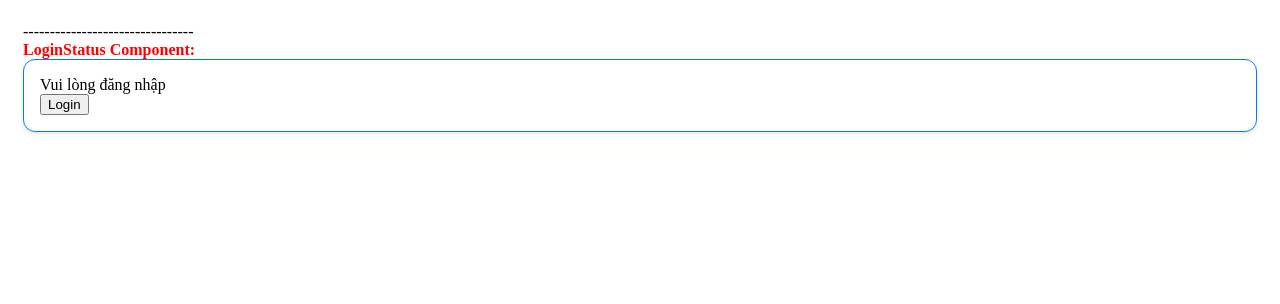
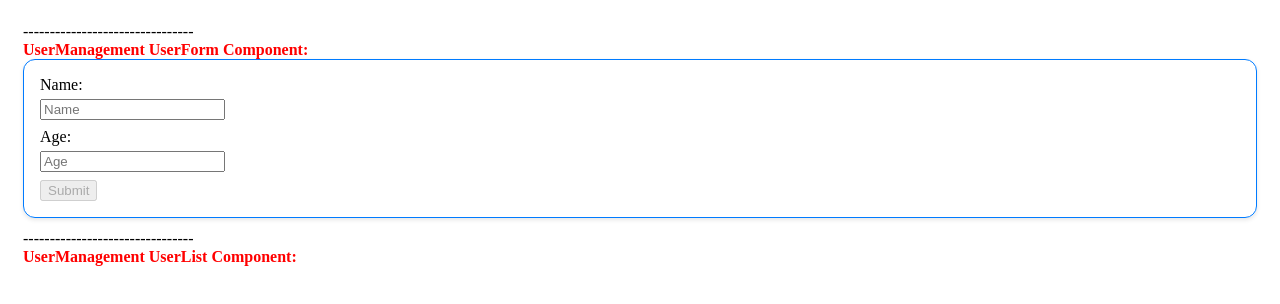
Before and after one commit to pmnhat95/react-study, a React (Vite) app: page / in a window 1280 px wide. Shown: the top 304 px of the page. Built offline with nearby package versions, Linux system fonts and the light colour scheme.

Commit message:
Bai 2: Login status + User form

```diff
--- a/src/App.tsx
+++ b/src/App.tsx
@@ -1,13 +1,19 @@
 // import { HelloUser } from './components/HelloUser';
 // import { UserCard } from './components/UserCard';
-// import { UserList } from './components/UserList';
 // import { Counter } from './components/Counter/Counter';
-import { LoginStatus } from './components/Login/LoginStatus';
-// import { users } from './test-resource/data';
+// import { LoginStatus } from './components/Login/LoginStatus';
+import { useState } from 'react';
+import { UserForm } from './components/UserManagement/UserForm';
+import { UserList } from './components/UserManagement/UserList';
+import { UserModel } from './model/type';
 import './styles/style.scss';
 
 function App() {
   // const name = 'Phan Minh Nhật';
+  const [users, setUsers] = useState<UserModel[]>([]);
+  const handleAddUser = (user: UserModel) => {
+    setUsers(prev => [...prev, user]);
+  };
   return (
     <div>
       {/* <strong style={{ color: 'red' }}>HelloUser Component:</strong>
@@ -30,9 +36,15 @@
       {/* <div>--------------------------------</div>
       <strong style={{ color: 'red' }}>Counter Component:</strong>
       <Counter/> */}
+      {/* <div>--------------------------------</div>
+      <strong style={{ color: 'red' }}>LoginStatus Component:</strong>
+      <LoginStatus/> */}
       <div>--------------------------------</div>
-      <strong style={{ color: 'red' }}>LoginStatus Component:</strong>
-      <LoginStatus/>
+      <strong style={{ color: 'red' }}>UserManagement UserForm Component:</strong>
+      <UserForm onAddUser={handleAddUser} existingUsers={users}/>
+      <div>--------------------------------</div>
+      <strong style={{ color: 'red' }}>UserManagement UserList Component:</strong>
+      <UserList users={users} />
     </div>
   );
 }
--- a/src/components/Login/LoginStatus.tsx
+++ b/src/components/Login/LoginStatus.tsx
@@ -5,7 +5,7 @@
   return (
     <div className="card">
       <div className="flex gap-5">
-        { isLoggedIn ? 'Xin chào Nhật': 'Vui lòng đăng nhập'}
+        {isLoggedIn ? '👋 Xin chào Nhật' : '🔒 Vui lòng đăng nhập'}
       </div>
       <div className="flex gap-5">
         <button onClick={() => setIsLoggedIn(!isLoggedIn)}>{ isLoggedIn ? 'Logout' : 'Login'}</button>
--- a/src/components/UserCard.module.scss
+++ b/src/components/UserManagement/UserCard.module.scss
@@ -1,4 +1,4 @@
-@use '../styles/_variables.scss' as *;
+@use '../../styles/_variables.scss' as *;
 
 .name {
   font-size: 18px;
--- a/src/components/UserCard.tsx
+++ b/src/components/UserManagement/UserCard.tsx
@@ -1,13 +1,12 @@
-import { User } from '../model/type';
+import { UserModel } from '../../model/type';
 import styles from './UserCard.module.scss';
-type UserCardProps = User;
+type UserCardProps = UserModel;
 
-export function UserCard({ name, age, job }: UserCardProps) {
+export function UserCard({ name, age }: UserCardProps) {
   return (
     <div className={styles.card}>
       <h2 className={styles.name}>{name}</h2>
       <p>Age: {age}</p>
-      <p>Job: {job}</p>
     </div>
   )
 }
--- /dev/null
+++ b/src/components/UserManagement/UserForm.tsx
@@ -0,0 +1,61 @@
+import { useState } from "react";
+
+type UserProps = {
+  name: string,
+  age: number
+};
+
+type AddUserProps = {
+  onAddUser: (user : UserProps) => void;
+  existingUsers: UserProps[]
+};
+
+export function UserForm({ onAddUser, existingUsers }: AddUserProps) {
+  const [name, setName] = useState('');
+  const [age, setAge] = useState('');
+  // const
+
+  const validateAge = (age: string): boolean => {
+    const ageNumber = Number(age);
+    if (ageNumber <= 0) {
+      alert('Tuổi phải lớn hơn 0');
+      return false;
+    }
+    if (ageNumber > 120) {
+      alert('Tuổi phải lớn quá... Có hong á');
+      return false;
+    }
+    return true;
+  };
+
+  const validateName = (name: string, existingUsers: UserProps[]) => {
+    if (existingUsers.some((u: UserProps) => u.name.toLowerCase() === name.toLowerCase())) {
+      alert('Tên người dùng đã tồn tại');
+      return false;
+    }
+    return true;
+  };
+
+  const handleSubmit = (event: React.FormEvent): void => {
+    event.preventDefault();
+    if (!name || !age || !validateAge(age) || !validateName(name, existingUsers)) return;
+    onAddUser({ name, age: Number(age) });
+    setName('');
+    setAge('');
+  };
+
+  return (
+    <form className="card" onSubmit={ handleSubmit }>
+      <div className="m-b-md">
+        <div className="m-b-sm">Name: </div>
+        <input placeholder="Name" value={name} onChange={e => setName(e.target.value)} />
+      </div>
+
+      <div className="m-b-md">
+        <div className="m-b-sm">Age:</div>
+        <input type="number" placeholder="Age" value={age} onChange={e => setAge(e.target.value)} />
+      </div>
+      <button type="submit" disabled={!name || !age}>Submit</button>
+    </form>
+  );
+}
--- /dev/null
+++ b/src/components/UserManagement/UserList.tsx
@@ -0,0 +1,18 @@
+import { UserCard } from './UserCard';
+import type { UserListModel } from '../../model/type';
+type UserListProps = UserListModel;
+
+export function UserList({ users }: UserListProps ) {
+  return (
+    <div>
+      {users.map((user, i) => (
+        <UserCard
+          key={user.name + i}
+          name={user.name}
+          age={user.age} />
+        )
+      )}
+    </div>
+  )
+
+}
```
Also changed, not shown: src/components/UserList.tsx (deleted, +0 -20 lines), src/model/type.ts (+3 -5 lines).
